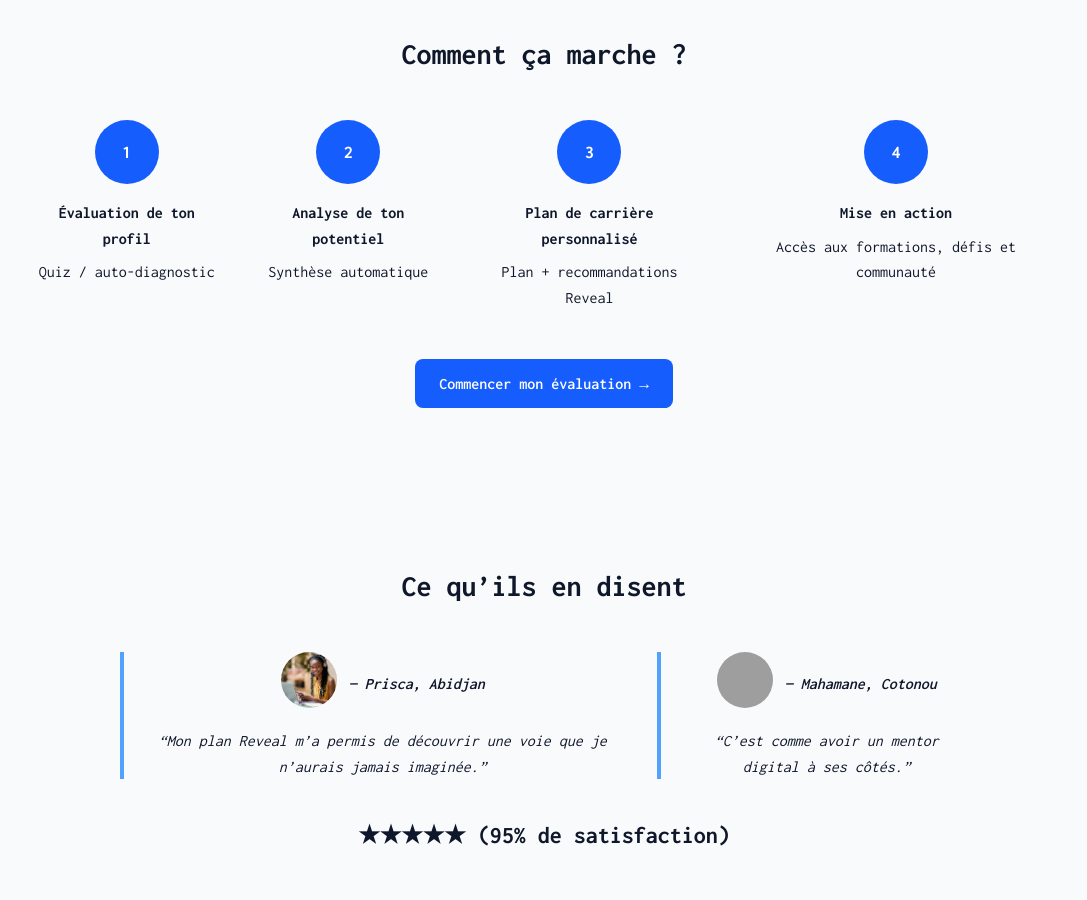
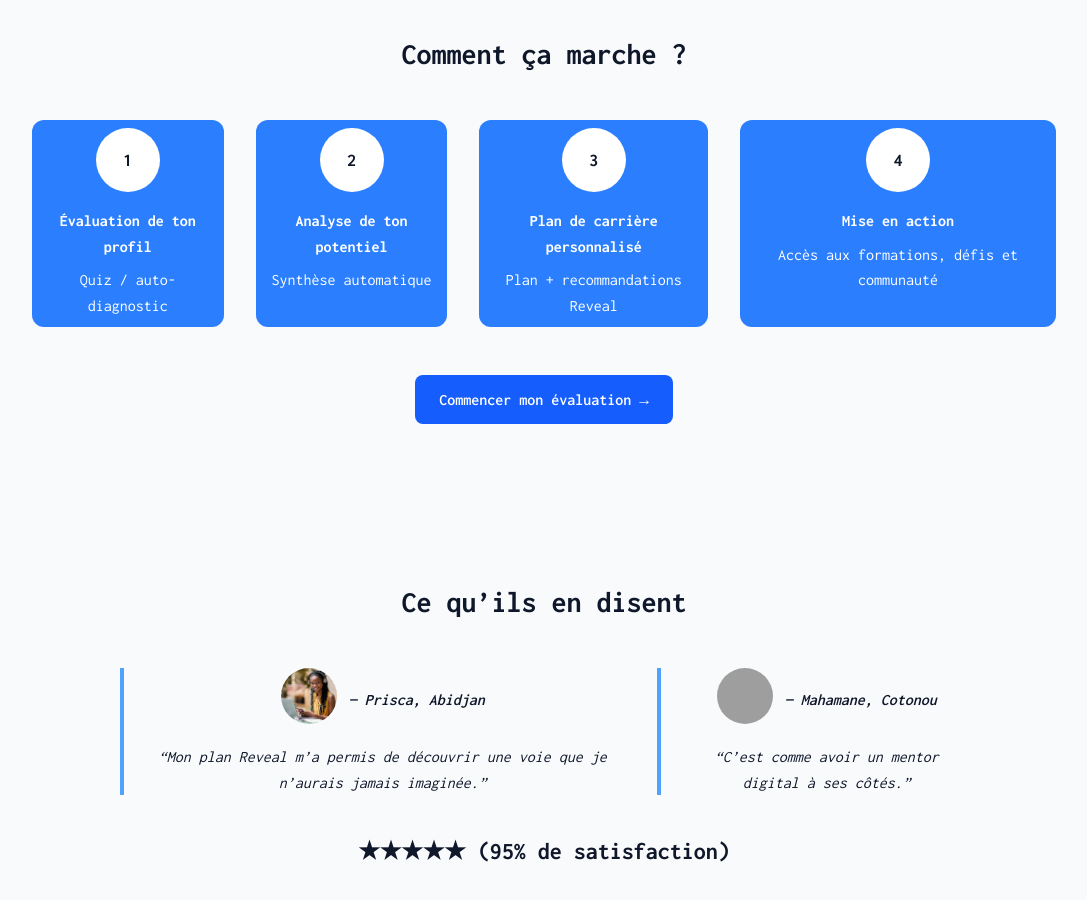
Before and after one commit to wisley225/potential1, a Next.js app: page /carriere in a window 1280 px wide. Shown: the part 1460-2360 px from the top of the page, without its empty margins (96-1183 px from the left). Built offline with nearby package versions, Linux system fonts and the light colour scheme; grey boxes are pictures that could not be loaded; a web font is replaced by a local one.

Commit message:
mise a jours 2

```diff
--- a/app/carriere/page.tsx
+++ b/app/carriere/page.tsx
@@ -106,36 +106,36 @@ const   PlanCarriere=() => {
           <h2 className="text-3xl font-bold text-center mb-12">Comment ça marche ?</h2>
           <div className="flex  flex-col md:flex-row justify-between  md:space-x-8 space-y-8 md:space-y-0">
             {/* Étape 1 */}
-            <div className="flex flex-col items-center text-center max-w-xs">
-              <div className="mb-4 p-4 rounded-full bg-blue-600 text-white font-bold text-lg w-16 h-16 flex items-center justify-center">
+            <div className="flex p-2 rounded-xl bg-blue-500 flex-col items-center text-center max-w-xs">
+              <div className="mb-4 p-4 rounded-full bg-white  font-bold text-lg w-16 h-16 flex items-center justify-center">
                 1
               </div>
-              <h3 className="font-semibold mb-2">Évaluation de ton profil</h3>
-              <p>Quiz / auto-diagnostic</p>
+              <h3 className="font-semibold mb-2 text-white">Évaluation de ton profil</h3>
+              <p className="text-white" >Quiz / auto-diagnostic</p>
             </div>
             {/* Étape 2 */}
-            <div className="flex flex-col items-center text-center max-w-xs">
-              <div className="mb-4 p-4 rounded-full bg-blue-600 text-white font-bold text-lg w-16 h-16 flex items-center justify-center">
+            <div className="flex bg-blue-500 flex-col rounded-xl p-2 items-center text-center max-w-xs">
+              <div className="mb-4 p-4 rounded-full bg-white  font-bold text-lg w-16 h-16 flex items-center justify-center">
                 2
               </div>
-              <h3 className="font-semibold mb-2">Analyse de ton potentiel</h3>
-              <p>Synthèse automatique</p>
+              <h3 className="font-semibold mb-2 text-white">Analyse de ton potentiel</h3>
+              <p className="text-white">Synthèse automatique</p>
             </div>
             {/* Étape 3 */}
-            <div className="flex flex-col items-center text-center max-w-xs">
-              <div className="mb-4 p-4 rounded-full bg-blue-600 text-white font-bold text-lg w-16 h-16 flex items-center justify-center">
+            <div className="flex bg-blue-500 p-2 rounded-xl flex-col items-center text-center max-w-xs">
+              <div className="mb-4 p-4 rounded-full bg-white  font-bold text-lg w-16 h-16 flex items-center justify-center">
                 3
               </div>
-              <h3 className="font-semibold mb-2">Plan de carrière personnalisé</h3>
-              <p>Plan + recommandations Reveal</p>
+              <h3 className="font-semibold mb-2 text-white">Plan de carrière personnalisé</h3>
+              <p className="text-white">Plan + recommandations Reveal</p>
             </div>
             {/* Étape 4 */}
-            <div className="flex flex-col items-center text-center max-w-xs">
-              <div className="mb-4 p-4 rounded-full bg-blue-600 text-white font-bold text-lg w-16 h-16 flex items-center justify-center">
+            <div className="flex bg-blue-500 p-2 rounded-xl flex-col items-center text-center max-w-xs">
+              <div className="mb-4 p-4 rounded-full bg-white font-bold text-lg w-16 h-16 flex items-center justify-center">
                 4
               </div>
-              <h3 className="font-semibold mb-2">Mise en action</h3>
-              <p>Accès aux formations, défis et communauté</p>
+              <h3 className="font-semibold mb-2 text-white">Mise en action</h3>
+              <p className="text-white">Accès aux formations, défis et communauté</p>
             </div>
           </div>
           <div className="text-center mt-12">
```
